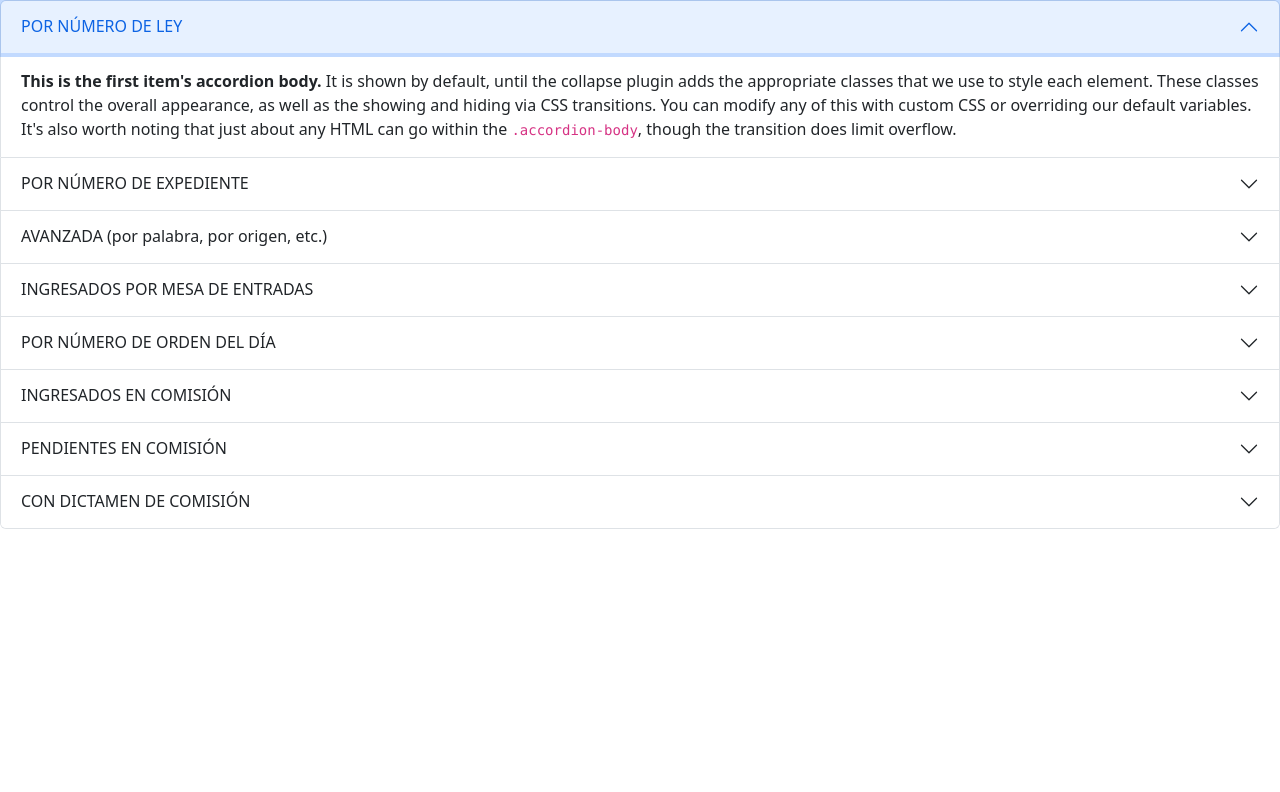
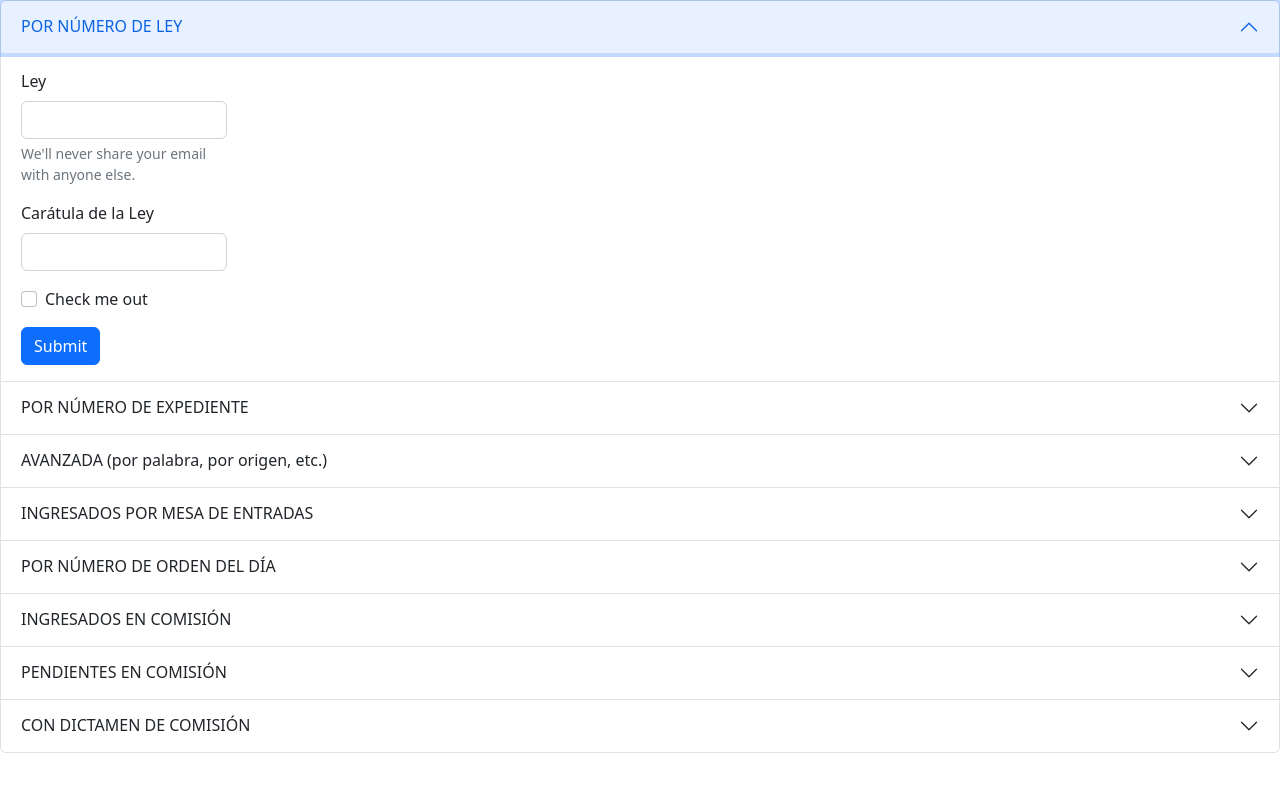
Before and after one commit to facucarrizo/stackblitz, a plain HTML site: page index.html in a window 1280 px wide. Both pictures are taken after a click on the button "POR NÚMERO DE LEY". Drawn offline with nearby package versions, Linux system fonts and the light colour scheme.

Commit message:
form accordion1

```diff
--- a/index.html
+++ b/index.html
@@ -33,14 +33,41 @@
           style=""
         >
           <div class="accordion-body">
-            <strong>This is the first item's accordion body.</strong> It is
-            shown by default, until the collapse plugin adds the appropriate
-            classes that we use to style each element. These classes control the
-            overall appearance, as well as the showing and hiding via CSS
-            transitions. You can modify any of this with custom CSS or
-            overriding our default variables. It's also worth noting that just
-            about any HTML can go within the <code>.accordion-body</code>,
-            though the transition does limit overflow.
+            <form>
+              <div class="mb-3 col-2">
+                <label for="exampleInputEmail1" class="form-label">Ley</label>
+                <input
+                  type="email"
+                  class="form-control"
+                  id="exampleInputEmail1"
+                  aria-describedby="emailHelp"
+                />
+                <div id="emailHelp" class="form-text">
+                  We'll never share your email with anyone else.
+                </div>
+              </div>
+              <div class="mb-3 col-2">
+                <label for="exampleInputPassword1" class="form-label"
+                  >Carátula de la Ley</label
+                >
+                <input
+                  type="password"
+                  class="form-control"
+                  id="exampleInputPassword1"
+                />
+              </div>
+              <div class="mb-3 form-check">
+                <input
+                  type="checkbox"
+                  class="form-check-input"
+                  id="exampleCheck1"
+                />
+                <label class="form-check-label" for="exampleCheck1"
+                  >Check me out</label
+                >
+              </div>
+              <button type="submit" class="btn btn-primary">Submit</button>
+            </form>
           </div>
         </div>
       </div>
```
